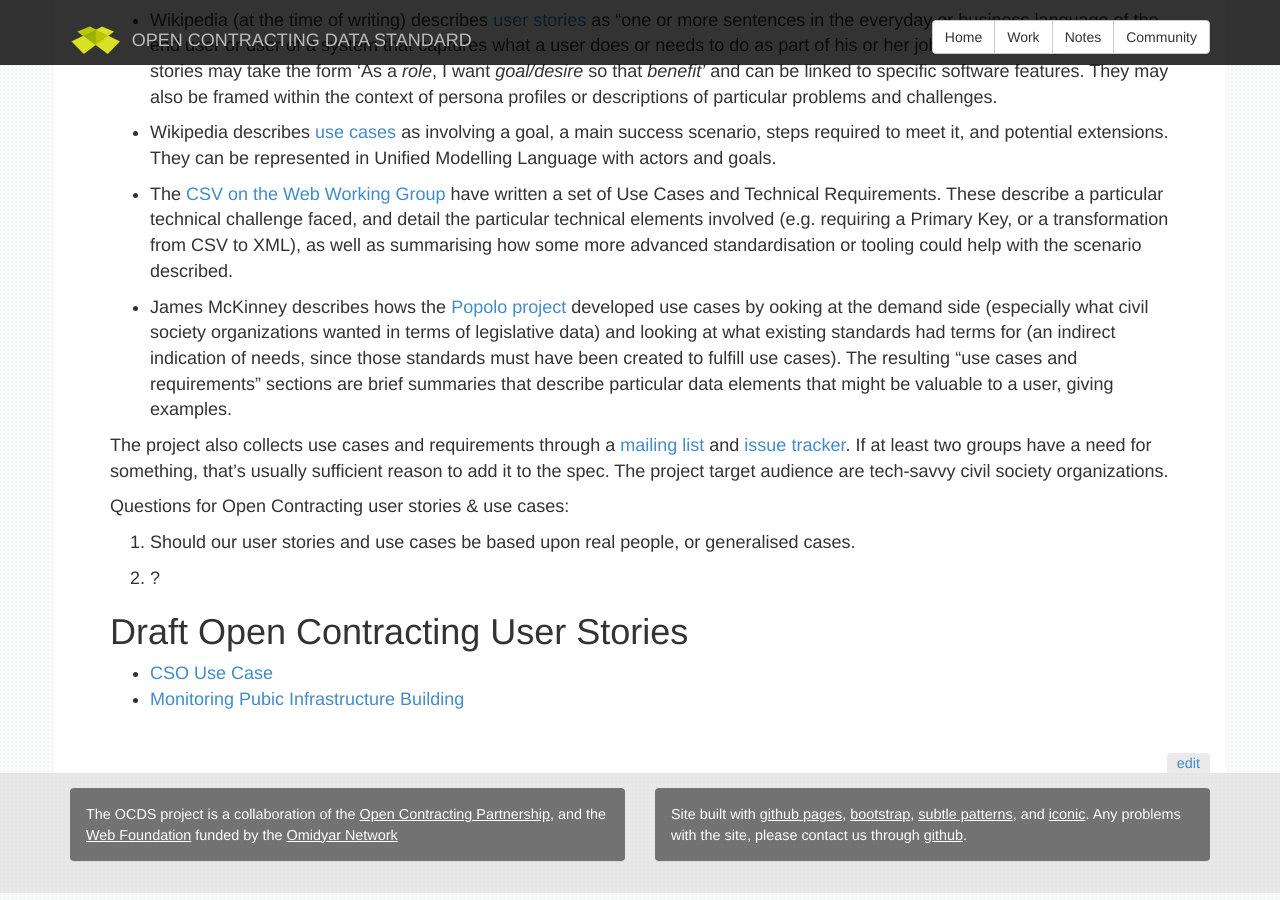
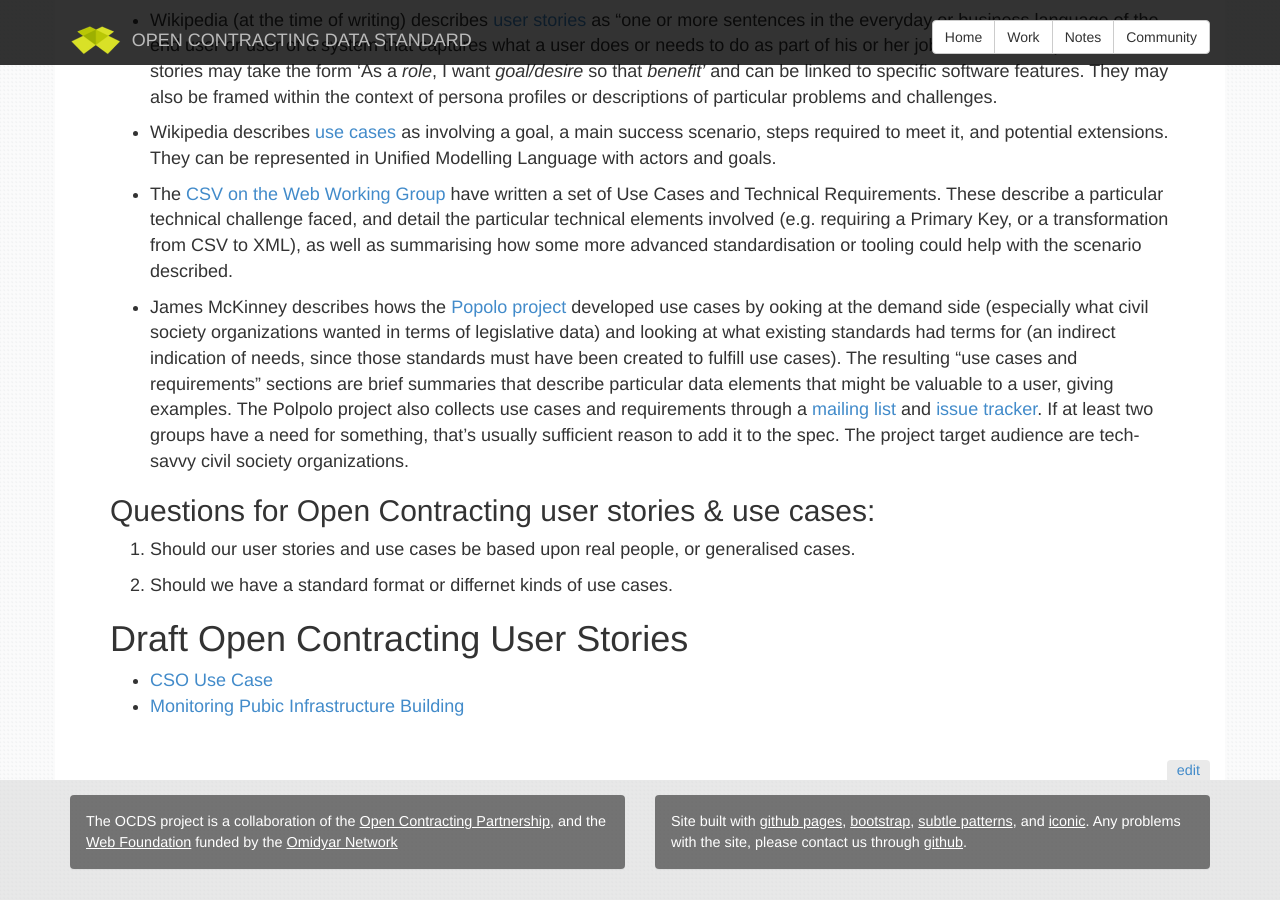
Before and after one commit to open-contracting/open-contracting.github.io, a Jekyll site: the page built from pages/usecases/index.md, in a window 1280 px wide and 900 px high, scrolled down 686 px. Built offline with Jekyll 4.4.1, drawn with Linux system fonts in a browser that asks for light colours; nearby versions of some CDN libraries; Markdown is read by kramdown in place of the engine named in the settings.

Commit message:
Update index.md

```diff
--- a/pages/usecases/index.md
+++ b/pages/usecases/index.md
@@ -24,15 +24,13 @@ There are a range of different methods for developing user stories and use cases
 
 * The [CSV on the Web Working Group](http://w3c.github.io/csvw/use-cases-and-requirements/#UC-DigitalPreservationOfGovernmentRecords) have written a set of Use Cases and Technical Requirements. These describe a particular technical challenge faced, and detail the particular technical elements involved (e.g. requiring a Primary Key, or a transformation from CSV to XML), as well as summarising how some more advanced standardisation or tooling could help with the scenario described.
 
-* James McKinney describes hows the [Popolo project](http://popoloproject.com/) developed use cases by ooking at the demand side (especially what civil society organizations wanted in terms of legislative data)  and looking at what existing standards had terms for (an indirect indication of needs, since those standards must have been created to fulfill use cases). The resulting "use cases and requirements" sections are brief summaries that describe particular data elements that might be valuable to a user, giving examples.
+* James McKinney describes hows the [Popolo project](http://popoloproject.com/) developed use cases by ooking at the demand side (especially what civil society organizations wanted in terms of legislative data)  and looking at what existing standards had terms for (an indirect indication of needs, since those standards must have been created to fulfill use cases). The resulting "use cases and requirements" sections are brief summaries that describe particular data elements that might be valuable to a user, giving examples. The Polpolo project also collects use cases and requirements through a [mailing list](http://lists.w3.org/Archives/Public/public-opengov/) and [issue tracker](http://popoloproject.com/specs/person.html). If at least two groups have a need for something, that’s usually sufficient reason to add it to the spec. The project target audience are tech-savvy civil society organizations.
 
-The project also collects use cases and requirements through a [mailing list](http://lists.w3.org/Archives/Public/public-opengov/) and [issue tracker](http://popoloproject.com/specs/person.html). If at least two groups have a need for something, that’s usually sufficient reason to add it to the spec. The project target audience are tech-savvy civil society organizations.
-
-Questions for Open Contracting user stories & use cases:
+## Questions for Open Contracting user stories & use cases:
 
 1. Should our user stories and use cases be based upon real people, or generalised cases.
 
-2. ?
+2. Should we have a standard format or differnet kinds of use cases.
 
 # Draft Open Contracting User Stories
 
```
